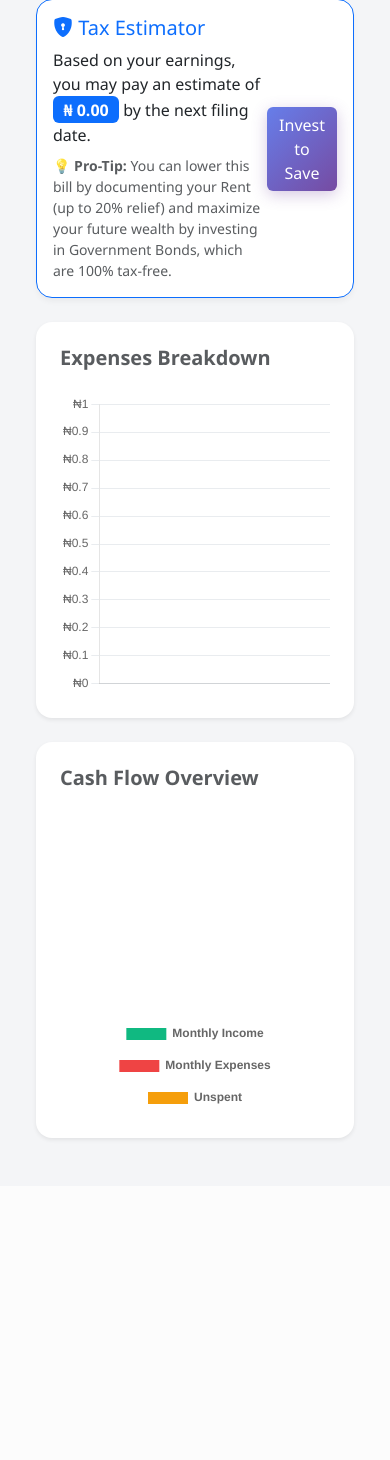
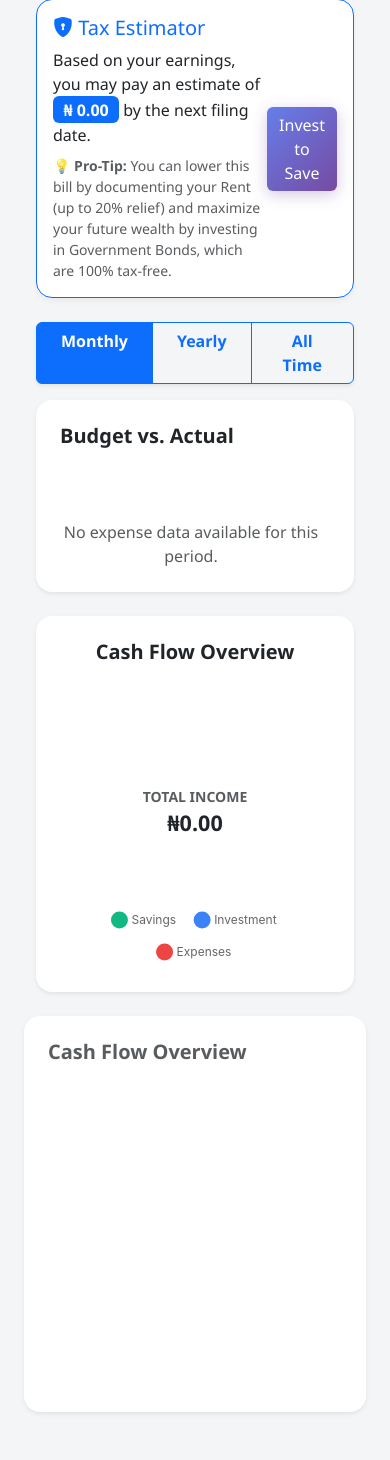
Before and after one commit to Idyessien/Antigravity-Taxapp, a Flask app: page /dashboard in a window 390 px wide; the page is wider, and only the part inside the window is pictured. Shown: the part 743-2203 px from the top of that part. Before the commit the page ends 1884 px from the top of that part, so only its background shows below. Run offline with Flask 3, Linux system fonts and the light colour scheme; a user stored in the database is signed in; data comes from the database, SQL or seed files in the repository; data that the repository does not hold is empty; some libraries are stand-ins or nearby versions.

Commit message:
Add files via upload

```diff
--- a/routes.py
+++ b/routes.py
@@ -102,58 +102,105 @@ def dashboard():
     alerts = check_growth_alerts(current_user, tax_info) if not is_trial_expired else []
     ai_suggestions = get_ai_suggestions(current_user, tax_info, vat_savings) if not is_trial_expired else []
 
-    # Chart Data Preparation (Prompt: "Pull graphs on demand")
-    # 1. Expenses by Category
-    from models import Category, Expense, Income, Investment
-    from sqlalchemy import func
+    # Chart Data Preparation (Budget vs Actual & Cash Flow)
+    from models import Category, Expense, Income, Investment, Budget
+    from sqlalchemy import func, extract
+    from datetime import datetime
+    import json
 
-    expense_data = db.session.query(Category.group, func.sum(Expense.amount))\
-        .join(Expense)\
-        .filter(Expense.user_id == current_user.id)\
-        .group_by(Category.group).all()
-    expense_labels = [e[0] for e in expense_data]
-    expense_values = [e[1] for e in expense_data]
+    now = datetime.utcnow()
+    current_month_start = datetime(now.year, now.month, 1)
 
-    # 2. Income vs Investment (Composition)
-    total_income = tax_info.get('gross_income', 0)
-    # Get total investment value
+    def get_financials(time_filter=None):
+        # Base queries
+        exp_q = db.session.query(Category.group, func.sum(Expense.amount)).join(Expense).filter(Expense.user_id == current_user.id)
+        inc_q = db.session.query(func.sum(Income.amount)).filter(Income.user_id == current_user.id)
+        inv_q = db.session.query(func.sum(Investment.total_value)).filter(Investment.user_id == current_user.id)
+
+        multiplier = 1
+        if time_filter == 'monthly':
+            exp_q = exp_q.filter(Expense.date >= current_month_start)
+            inc_q = inc_q.filter(Income.date >= current_month_start)
+            inv_q = inv_q.filter(Investment.created_at >= current_month_start)
+        elif time_filter == 'yearly':
+            exp_q = exp_q.filter(extract('year', Expense.date) == now.year)
+            inc_q = inc_q.filter(extract('year', Income.date) == now.year)
+            inv_q = inv_q.filter(extract('year', Investment.created_at) == now.year)
+            multiplier = 12
+        else: # all_time
+            # For all-time budget multiplier, approximate months since created
+            user_created = current_user.created_at or datetime.utcnow()
+            months_active = (now.year - user_created.year) * 12 + now.month - user_created.month + 1
+            multiplier = max(1, months_active)
+
+        exp_data = exp_q.group_by(Category.group).all()
+
+        # Build Actuals map
+        actuals_map = {e[0]: e[1] for e in exp_data}
+
+        # Get Budgets
+        budgets_data = db.session.query(Category.group, func.sum(Budget.monthly_limit)).join(Budget).filter(Budget.user_id == current_user.id).group_by(Category.group).all()
+        budgets_map = {b[0]: (b[1] * multiplier) for b in budgets_data}
+
+        # Merge categories (we want to show all categories that have either budget or actual)
+        all_categories = set(actuals_map.keys()).union(set(budgets_map.keys()))
+
+        budget_vs_actual = []
+        for cat in all_categories:
+            actual = actuals_map.get(cat, 0.0)
+            budget = budgets_map.get(cat, 0.0)
+
+            if budget > 0:
+                pct = (actual / budget) * 100
+            else:
+                pct = 100 if actual > 0 else 0
+
+            status = "On Track"
+            if budget > 0:
+                if pct > 100: status = "OVER BUDGET"
+                elif pct < 85: status = "Under Budget"
+                elif pct >= 85: status = "Warning"
+
+            budget_vs_actual.append({
+                "category": cat,
+                "budget": budget,
+                "actual": actual,
+                "pct": min(100, pct),
+                "raw_pct": pct,
+                "status": status
+            })
+
+        budget_vs_actual.sort(key=lambda x: x['actual'], reverse=True)
+
+        inc_total = inc_q.scalar() or 0.0
+        exp_total = sum(actuals_map.values())
+        inv_total = inv_q.scalar() or 0.0
+
+        savings_total = max(0.0, inc_total - exp_total - inv_total)
+
+        return {
+            "budget_vs_actual": budget_vs_actual,
+            "cash_flow": {
+                "income": inc_total,
+                "expenses": exp_total,
+                "investment": inv_total,
+                "savings": savings_total
+            }
+        }
+
+    dashboard_data = {
+        "monthly": get_financials("monthly"),
+        "yearly": get_financials("yearly"),
+        "all_time": get_financials("all_time")
+    }
+
+
+    # Investments
     investments = Investment.query.filter_by(user_id=current_user.id).all()
     total_investment = sum((i.total_value or 0) for i in investments)
 
-    # 3. Monthly Trends (Income vs Expense) - Advanced
-    # Group by Month
-    # Simplified for MVP: Monthly Cash Flow
+    # --- Profile Specific Logic ---
 
-    from datetime import datetime
-    now = datetime.utcnow()
-    current_month_start = datetime(now.year, now.month, 1)
-
-    # Monthly Income
-    monthly_income = db.session.query(func.sum(Income.amount))\
-        .filter(Income.user_id == current_user.id, Income.date >= current_month_start).scalar() or 0.0
-
-    # Monthly Expenses
-    monthly_expenses = db.session.query(func.sum(Expense.amount))\
-        .filter(Expense.user_id == current_user.id, Expense.date >= current_month_start).scalar() or 0.0
-
-    # Unspent (Brought Forward logic context, but here it's monthly surplus)
-    monthly_unspent = monthly_income - monthly_expenses
-
-    # Tax Optimization Nudge
-    # Estimated Annual Tax: tax_info.get('total_tax', 0)
-    # Potential Reduction: Assume 50% reduction possible via max relief (Pension + Bonds)
-    est_tax = tax_info.get('total_tax', 0)
-    potential_savings_pct = 0.0
-    if est_tax > 0:
-        # Dummy logic for "Calculate percent"
-        # If they haven't maxed out Pension (8%) and Life Insurance/NHF, they can save.
-        # Let's say potential is 20% of tax if they optimize.
-        potential_savings_pct = 20.0
-
-    comparison_labels = ['Monthly Income', 'Monthly Expenses', 'Unspent']
-    comparison_values = [monthly_income, monthly_expenses, max(0, monthly_unspent)]
-
-    # --- Profile Specific Logic ---
     net_worth = 0.0
     business_metrics = {}
 
@@ -196,13 +243,9 @@ def dashboard():
                            business_metrics=business_metrics,
                            ProfileType=ProfileType, # Pass Enum to template
                            # Chart Data
-                           expense_labels=expense_labels,
-                           expense_values=expense_values,
-                           comp_labels=comparison_labels,
-                           comp_values=comparison_values,
-                           monthly_income=monthly_income,
-                           monthly_expenses=monthly_expenses,
-                           monthly_unspent=monthly_unspent,
-                           potential_savings_pct=potential_savings_pct,
+                           dashboard_data=dashboard_data,
+                           monthly_income=dashboard_data['monthly']['cash_flow']['income'],
+                           monthly_expenses=dashboard_data['monthly']['cash_flow']['expenses'],
+                           monthly_unspent=dashboard_data['monthly']['cash_flow']['income'] - dashboard_data['monthly']['cash_flow']['expenses'],
                            is_trial_expired=is_trial_expired,
                            trial_days_left=trial_days_left)
--- a/templates/dashboard.html
+++ b/templates/dashboard.html
@@ -150,12 +150,43 @@
 
     <!-- 3. Financial Analytics (Charts) -->
     <div class="row">
-        <div class="col-md-6 mb-4">
+        <div class="col-12 mb-3 d-flex justify-content-end">
+            <div class="btn-group shadow-sm" role="group" id="timeframeToggle">
+                <input type="radio" class="btn-check" name="btnradio" id="btnMonthly" autocomplete="off" checked value="monthly">
+                <label class="btn btn-outline-primary fw-bold px-4" for="btnMonthly">Monthly</label>
+
+                <input type="radio" class="btn-check" name="btnradio" id="btnYearly" autocomplete="off" value="yearly">
+                <label class="btn btn-outline-primary fw-bold px-4" for="btnYearly">Yearly</label>
+
+                <input type="radio" class="btn-check" name="btnradio" id="btnAllTime" autocomplete="off" value="all_time">
+                <label class="btn btn-outline-primary fw-bold px-4" for="btnAllTime">All Time</label>
+            </div>
+        </div>
+
+        <div class="col-md-7 mb-4">
             <div class="card shadow-sm h-100 border-0 rounded-4">
                 <div class="card-body p-4">
-                    <h5 class="card-title text-muted mb-4 fw-bold">Expenses Breakdown</h5>
-                    <div style="height: 300px; position: relative;">
-                        <canvas id="expenseChart"></canvas>
+                    <h5 class="card-title text-dark mb-4 fw-bold">Budget vs. Actual</h5>
+                    <div id="budgetBarsContainer" class="d-flex flex-column gap-3 pe-2" style="max-height: 350px; overflow-y: auto;">
+                        <!-- Budget bars will be injected here via JS -->
+                    </div>
+                </div>
+            </div>
+        </div>
+
+        <div class="col-md-5 mb-4">
+            <div class="card shadow-sm h-100 border-0 rounded-4">
+                <div class="card-body p-4 text-center">
+                    <h5 class="card-title text-dark mb-4 fw-bold">Cash Flow Overview</h5>
+                    <div style="height: 280px; position: relative; display: flex; justify-content: center; align-items: center;">
+                        <canvas id="compChart"></canvas>
+                        <!-- Center metric overlay -->
+                        <div id="centerMetric" style="position: absolute; top: 50%; left: 50%; transform: translate(-50%, -50%); text-align: center; pointer-events: none; margin-top: -15px;">
+                            <div class="text-muted small fw-bold text-uppercase">Total Income</div>
+                            <div id="centerMetricValue" class="fs-4 fw-bold text-dark">&#8358;0.00</div>
+                        </div>
+                    </div>
+                </div>
             </div>
         </div>
     </div>
@@ -175,100 +206,114 @@
 
 <script src="https://cdn.jsdelivr.net/npm/chart.js"></script>
 <script>
-    // Data from Flask
-    const expenseLabels = {{ expense_labels | tojson }};
-    const expenseValues = {{ expense_values | tojson }};
-    const compLabels = {{ comp_labels | tojson }};
-    const compValues = {{ comp_values | tojson }};
+document.addEventListener('DOMContentLoaded', function () {
+    const dashboardData = {{ dashboard_data | tojson }};
 
     function formatCurrency(value) {
-        return '₦' + value.toLocaleString('en-NG', { minimumFractionDigits: 2, maximumFractionDigits: 2 });
+        return '&#8358;' + value.toLocaleString('en-NG', { minimumFractionDigits: 2, maximumFractionDigits: 2 });
     }
 
-    // Expense Chart
-    const ctxExp = document.getElementById('expenseChart').getContext('2d');
+    let compChartInstance = null;
 
-    // Create subtle gradient
-    let gradientExp = ctxExp.createLinearGradient(0, 0, 0, 400);
-    gradientExp.addColorStop(0, 'rgba(54, 162, 235, 0.8)');
-    gradientExp.addColorStop(1, 'rgba(54, 162, 235, 0.2)');
+    function renderBudgetBars(data) {
+        const container = document.getElementById('budgetBarsContainer');
+        container.innerHTML = '';
 
-    new Chart(ctxExp, {
-        type: 'bar',
-        data: {
-            labels: expenseLabels,
-            datasets: [{
-                label: 'Expenses',
-                data: expenseValues,
-                backgroundColor: gradientExp,
-                borderColor: 'rgba(54, 162, 235, 1)',
-                borderWidth: 2,
-                borderRadius: 8,
-                borderSkipped: false,
-            }]
-        },
-        options: {
-            responsive: true,
-            maintainAspectRatio: false,
-            animation: {
-                duration: 1500,
-                easing: 'easeOutQuart'
-            },
-            plugins: {
-                legend: { display: false },
-                tooltip: {
-                    callbacks: {
-                        label: function(context) { return formatCurrency(context.raw); }
-                    },
-                    padding: 10,
-                    cornerRadius: 8,
+        if (!data || data.length === 0) {
+            container.innerHTML = '<div class="text-muted text-center mt-5">No expense data available for this period.</div>';
+            return;
         }
-            },
-            scales: {
-                y: {
-                    beginAtZero: true,
-                    grid: { borderDash: [5, 5], color: '#e9ecef', drawBorder: false },
-                    ticks: { callback: function(value) { return '₦' + value.toLocaleString(); } }
-                },
-                x: {
-                    grid: { display: false }
+
+        data.forEach(item => {
+            const bgClass = item.raw_pct > 100 ? 'bg-danger' : (item.raw_pct > 85 ? 'bg-warning' : 'bg-primary');
+            const textClass = item.raw_pct > 100 ? 'text-danger' : (item.raw_pct > 85 ? 'text-warning' : 'text-success');
+
+            // Format strings for budget
+            const actualStr = formatCurrency(item.actual);
+            const budgetStr = item.budget > 0 ? formatCurrency(item.budget) : 'No Budget';
+
+            const html = `
+                <div class="budget-row mb-3">
+                    <div class="d-flex justify-content-between mb-1">
+                        <span class="fw-bold small text-dark">${item.category}</span>
+                        <span class="small text-muted fw-bold">${actualStr} / ${budgetStr} <span class="${textClass} ms-1">(${item.status})</span></span>
+                    </div>
+                    <div class="progress" style="height: 10px; border-radius: 5px; background-color: #e9ecef;">
+                        <div class="progress-bar ${bgClass}" role="progressbar" style="width: ${item.pct}%" aria-valuenow="${item.pct}" aria-valuemin="0" aria-valuemax="100"></div>
+                    </div>
+                </div>
+            `;
+            container.innerHTML += html;
+        });
     }
+
+    function renderDonutChart(cashFlow) {
+        const ctx = document.getElementById('compChart').getContext('2d');
+
+        // Update center text
+        document.getElementById('centerMetricValue').innerHTML = formatCurrency(cashFlow.income);
+
+        if (compChartInstance) {
+            compChartInstance.destroy();
         }
-        }
-    });
 
-    // Cash Flow Chart (Using Comp Data)
-    const ctxComp = document.getElementById('compChart').getContext('2d');
-    new Chart(ctxComp, {
+        const labels = ['Savings', 'Investment', 'Expenses'];
+        const values = [cashFlow.savings, cashFlow.investment, cashFlow.expenses];
+        const colors = ['#10b981', '#3b82f6', '#ef4444'];
+
+        compChartInstance = new Chart(ctx, {
             type: 'doughnut',
             data: {
-            labels: compLabels,
+                labels: labels,
                 datasets: [{
-                data: compValues,
-                backgroundColor: ['#10b981', '#ef4444', '#f59e0b'],
+                    data: values,
+                    backgroundColor: colors,
                     borderWidth: 0,
-                hoverOffset: 6
+                    hoverOffset: 4
                 }]
             },
             options: {
                 responsive: true,
                 maintainAspectRatio: false,
                 cutout: '75%',
-            animation: {
-                animateScale: true,
-                duration: 1200
+                plugins: {
+                    legend: {
+                        position: 'bottom',
+                        labels: {
+                            usePointStyle: true,
+                            padding: 20,
+                            font: { family: "'Inter', sans-serif", size: 12 }
+                        }
                     },
-            plugins: {
-                legend: { position: 'bottom', labels: { padding: 20, font: { weight: 'bold' } } },
                     tooltip: {
                         callbacks: {
-                        label: function(context) { return ' ' + formatCurrency(context.raw); }
-                    },
-                    padding: 10,
-                    cornerRadius: 8
+                            label: function(context) {
+                                let val = context.raw || 0;
+                                let total = context.chart._metasets[context.datasetIndex].total;
+                                let percentage = total > 0 ? ((val / total) * 100).toFixed(1) + '%' : '0%';
+                                return ` ${context.label}: ${formatCurrency(val).replace('&#8358;', '₦')} (${percentage})`;
+                            }
+                        }
                     }
                 }
             }
         });
+    }
+
+    function updateDashboard(timeframe) {
+        const data = dashboardData[timeframe];
+        renderBudgetBars(data.budget_vs_actual);
+        renderDonutChart(data.cash_flow);
+    }
+
+    document.querySelectorAll('input[name="btnradio"]').forEach(radio => {
+        radio.addEventListener('change', (e) => {
+            updateDashboard(e.target.value);
+        });
+    });
+
+    // Init
+    updateDashboard('monthly');
+});
 </script>
 {% endblock %}
```
Also changed, not shown: settings_routes.py (+18 -1 lines), templates/expenses.html (+101 -53 lines). Lines whose indentation alone changed are shown as unchanged.
